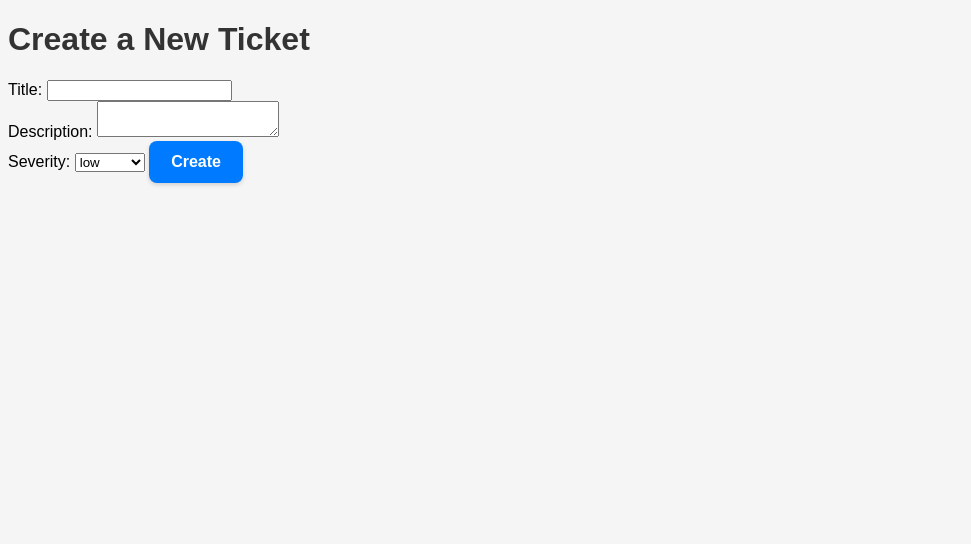
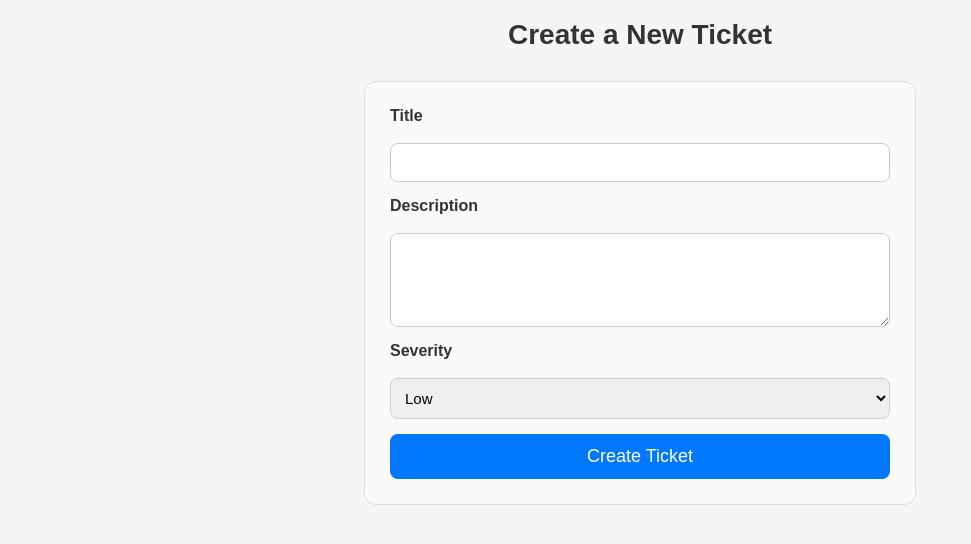
Before and after one commit to LeoPhantom/Ticket_sys, a Flask app: page /new_ticket in a window 1280 px wide. Shown: the part 46-590 px from the top of the page, without its empty margins (0-971 px from the left). Run offline with Flask 3, Linux system fonts and the light colour scheme.

Commit message:
Change style
Added mode style to my css and chnge the look to be more plesant

```diff
--- a/app.py
+++ b/app.py
@@ -149,6 +149,12 @@ def delete_job(job_id):
     save_job(jobs)
     return redirect(url_for('new_job'))
 
+@app.route('/delete_ticket/<int:ticket_id>', methods=['POST'])
+def delete_ticket(ticket_id):
+    tickets = load_tickets()
+    tickets = [t for t in tickets if t.get("id") != ticket_id]
+    save_ticket(tickets)
+    return redirect(url_for('view_tickets'))
 
 if __name__ == "__main__":
     app.run(debug=True)
--- a/static/style.css
+++ b/static/style.css
@@ -70,3 +70,122 @@ h1 {
     transform: translateY(0);
     box-shadow: 0 2px 4px rgba(0,0,0,0.15);
 }
+
+.ticket-list {
+    list-style: none;
+    padding: 0;
+    margin: 0;
+}
+
+.ticket-card {
+    background: #f8f8f8;
+    padding: 18px;
+    margin-bottom: 15px;
+    border-radius: 10px;
+    border: 1px solid #ddd;
+    display: flex;
+    align-items: flex-start;
+    justify-content: space-between;
+}
+
+.ticket-id {
+    font-size: 20px;
+    font-weight: bold;
+    margin-right: 15px;
+    color: #333;
+}
+
+.ticket-content {
+    flex-grow: 1;
+}
+
+.ticket-title {
+    font-size: 18px;
+    font-weight: bold;
+}
+
+.ticket-severity {
+    background: #eee;
+    padding: 4px 8px;
+    border-radius: 6px;
+    margin-left: 10px;
+    font-size: 12px;
+}
+
+.ticket-desc {
+    margin-top: 8px;
+    color: #555;
+}
+
+.delete-btn {
+    background: #ff4d4d;
+    color: white;
+    border: none;
+    padding: 8px 12px;
+    border-radius: 6px;
+    cursor: pointer;
+    transition: 0.2s;
+}
+
+.delete-btn:hover {
+    background: #d93636;
+}
+
+
+.page-title {
+    text-align: center;
+    margin-bottom: 30px;
+    font-size: 28px;
+    color: #333;
+}
+
+.ticket-form {
+    max-width: 500px;
+    margin: 0 auto;
+    padding: 25px;
+    background: #fafafa;
+    border: 1px solid #ddd;
+    border-radius: 12px;
+    display: flex;
+    flex-direction: column;
+    gap: 15px;
+}
+
+.ticket-form label {
+    font-weight: bold;
+    color: #333;
+    margin-bottom: 3px;
+}
+
+.ticket-form input,
+.ticket-form textarea,
+.ticket-form select {
+    padding: 10px;
+    border-radius: 8px;
+    border: 1px solid #ccc;
+    font-size: 15px;
+    width: 100%;
+    box-sizing: border-box;
+}
+
+.ticket-form input:focus,
+.ticket-form textarea:focus,
+.ticket-form select:focus {
+    outline: none;
+    border-color: #5a9cff;
+}
+
+.create-btn {
+    padding: 12px;
+    border: none;
+    border-radius: 8px;
+    background: #0077ff;
+    color: white;
+    font-size: 18px;
+    cursor: pointer;
+    transition: 0.2s;
+}
+
+.create-btn:hover {
+    background: #005fcc;
+}
--- a/templates/new_ticket.html
+++ b/templates/new_ticket.html
@@ -13,18 +13,25 @@
         </nav>
     </header>
 
-    <h1>Create a New Ticket</h1>
+<h1 class="page-title">Create a New Ticket</h1>
 
-    <form method="POST">
-        Title: <input type="text" name="title"><br>
-        Description: <textarea name="description"></textarea><br>
-        Severity:
-        <select name="severity">
-            <option>low</option>
-            <option>medium</option>
-            <option>high</option>
-        </select>
-        <button type="submit" id="openJobModal">Create</button>
-    </form>
+<form method="POST" class="ticket-form">
+
+    <label>Title</label>
+    <input type="text" name="title" required>
+
+    <label>Description</label>
+    <textarea name="description" rows="4" required></textarea>
+
+    <label>Severity</label>
+    <select name="severity" required>
+        <option value="low">Low</option>
+        <option value="medium">Medium</option>
+        <option value="high">High</option>
+    </select>
+
+    <button type="submit" class="create-btn">Create Ticket</button>
+</form>
+
 </body>
 </html>
```
Also changed, not shown: templates/view_tickets.html (+15 -8 lines).
